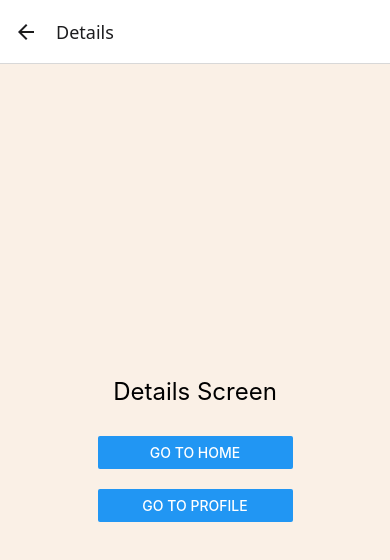
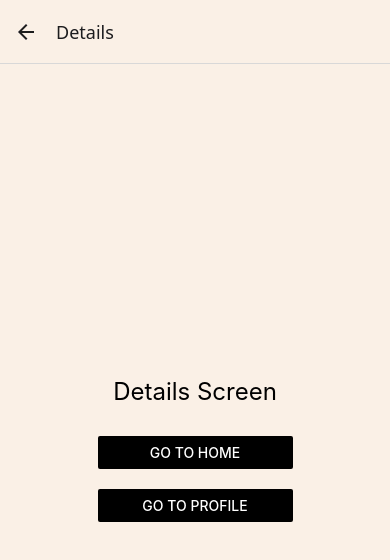
Before and after one commit to vomeajuda/MeuAppNavegacao, a React Native app: screen /Details in a window 390 px wide. Shown: the top 560 px of the page. Built offline with nearby package versions, Linux system fonts and the light colour scheme.

Commit message:
design improvement

```diff
--- a/App.js
+++ b/App.js
@@ -31,12 +31,12 @@ export default function App() {
           name="Login"
           component={LoginScreen}
           options={{
-            headerStyle: styles.headerStyle,
+            headerStyle: styles.headerStyleLogin,
             headerTitleStyle: styles.titleStyle,
           }}
         />
         <Stack.Screen name="Home" component={HomeScreen} options={{ headerShown: false }} />
-        <Stack.Screen name="Details" component={DetailsScreen} />
+        <Stack.Screen name="Details" component={DetailsScreen} options={{headerStyle: styles.headerStyleDetails}}/>
         <Stack.Screen name="Profile" component={ProfileScreen} options={{ headerShown: false }} />
       </Stack.Navigator>
     </NavigationContainer>
@@ -44,8 +44,11 @@ export default function App() {
 }
 
 const styles = StyleSheet.create({
-  headerStyle: {
+  headerStyleLogin: {
     backgroundColor: 'blue',
+  },
+  headerStyleDetails: {
+    backgroundColor: '#faf0e6',
   },
   titleStyle: {
     color: 'white',
--- a/src/screens/DetailsScreen.js
+++ b/src/screens/DetailsScreen.js
@@ -9,12 +9,14 @@ export default function DetailsScreen({ navigation }) {
             <Text style={styles.title}>Details Screen</Text>
             <View style={styles.buttonContainer}>
                 <Button
+                    color={"#000000"}
                     title="Go to Home"
                     onPress={() => navigation.navigate("Home")}
                 />
             </View>
             <View style={styles.buttonContainer}>
                 <Button
+                    color={"#000000"}
                     title="Go to Profile"
                     onPress={() => navigation.navigate("Profile")}
                 />
```
